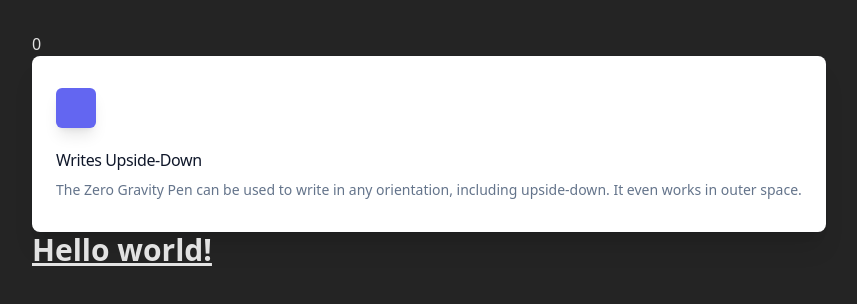
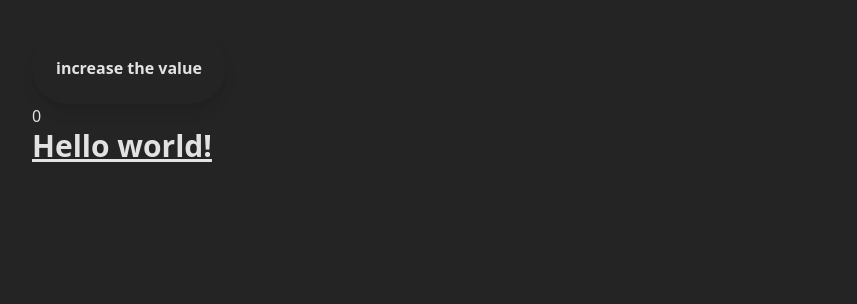
Before and after one commit to sidneyfrancois/simple-vue-project, a Vue app: page / in a window 1280 px wide. Shown: the top 304 px of the page, without its empty margins (0-857 px from the left). Built offline with nearby package versions, Linux system fonts and the light colour scheme.

Commit message:
add simple button to increase value

```diff
--- a/src/components/Card.vue
+++ b/src/components/Card.vue
@@ -9,21 +9,11 @@
 
 </script>
 <template>
-    <button @click="increment">
-        {{ inc.count }}
+    <button class="p-6 max-w-sm mx-auto rounded-full shadow-lg flex items-center font-semibold hover:text-white active:bg-violet-700" @click="increment">
+        increase the value
     </button>
+    <p>{{ inc.count }}</p>
 
-    <div class="bg-white dark:bg-slate-800 rounded-lg px-6 py-8 ring-1 ring-slate-900/5 shadow-xl">
-  <div>
-    <span class="inline-flex items-center justify-center p-2 bg-indigo-500 rounded-md shadow-lg">
-      <svg class="h-6 w-6 text-white" xmlns="http://www.w3.org/2000/svg" fill="none" viewBox="0 0 24 24" stroke="currentColor" aria-hidden="true"><!-- ... --></svg>
-    </span>
-  </div>
-  <h3 class="text-slate-900 dark:text-white mt-5 text-base font-medium tracking-tight">Writes Upside-Down</h3>
-  <p class="text-slate-500 dark:text-slate-400 mt-2 text-sm">
-    The Zero Gravity Pen can be used to write in any orientation, including upside-down. It even works in outer space.
-  </p>
-</div>
 </template>
 <style>
 
```
